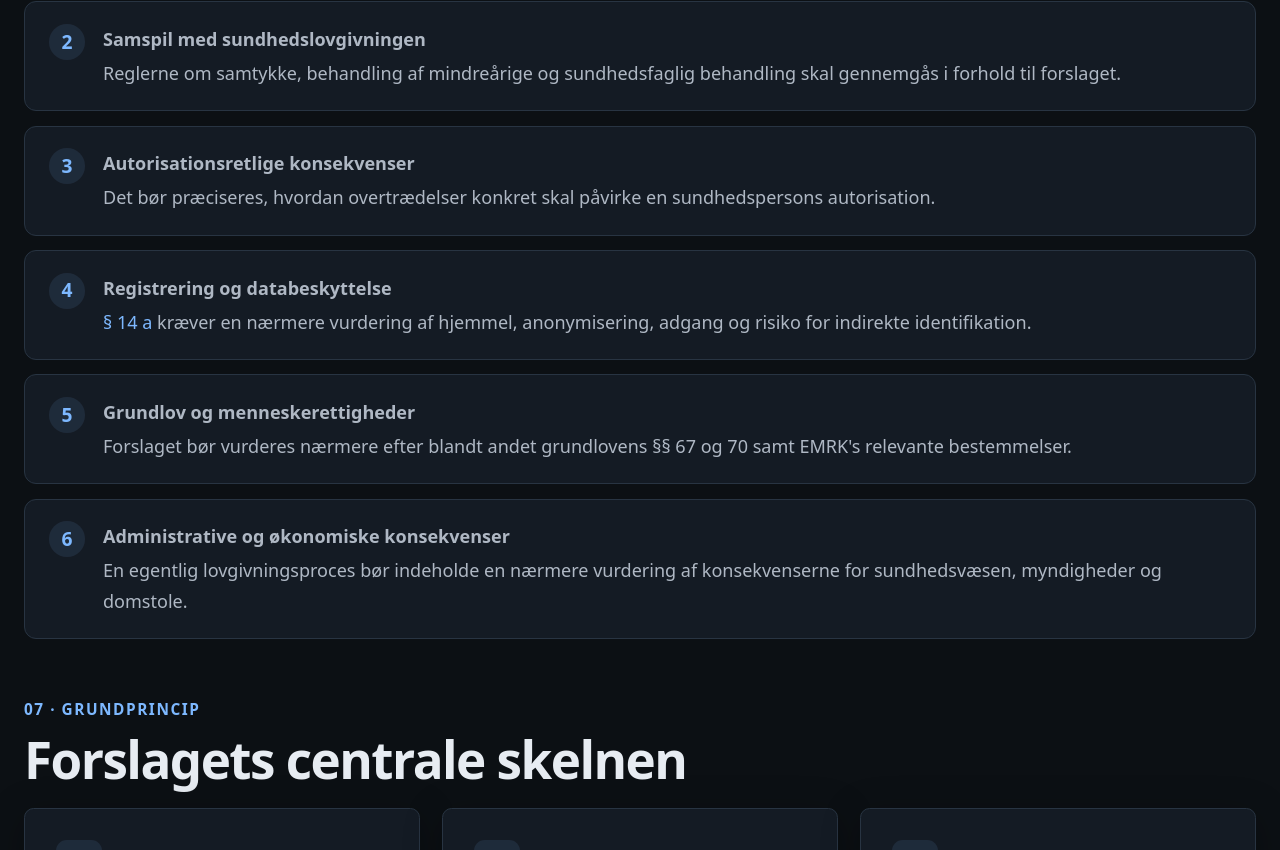
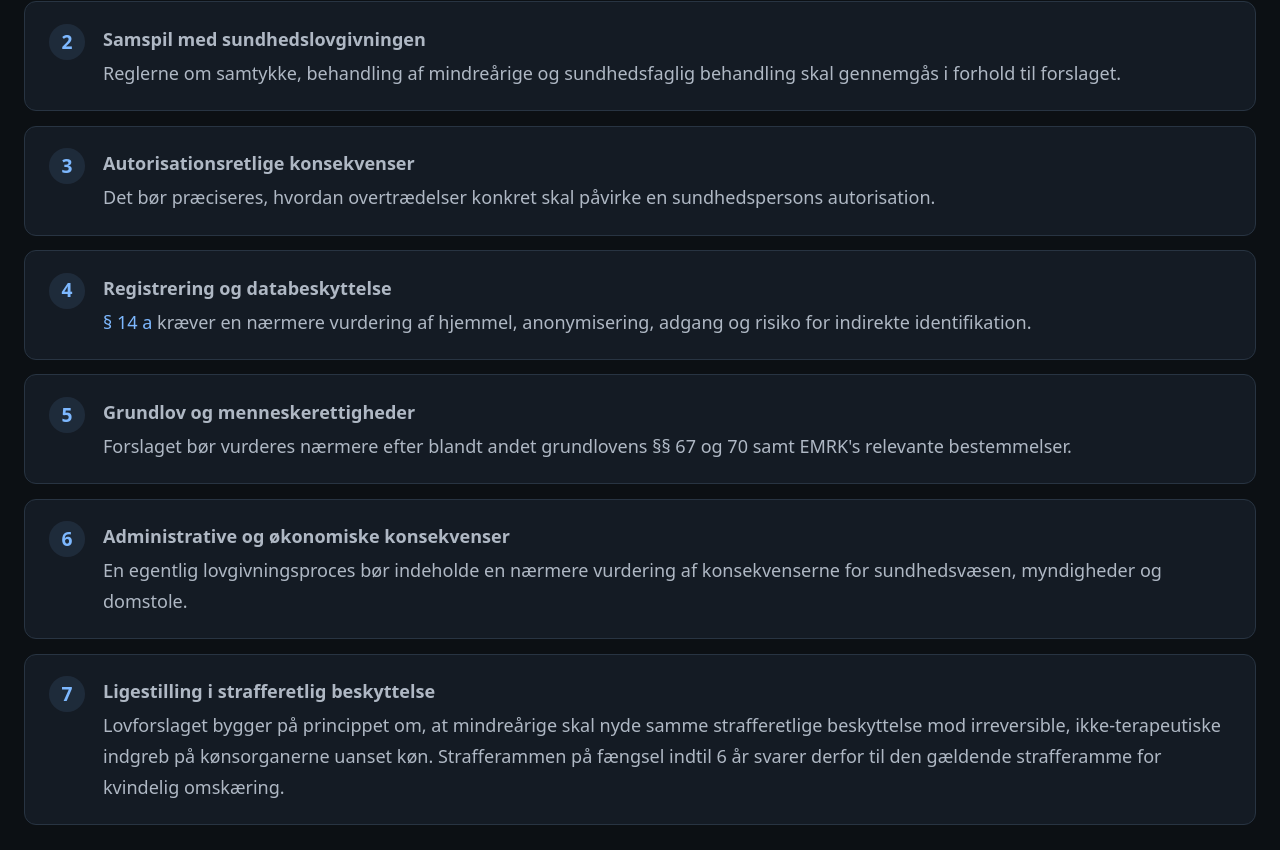
Before and after one commit to MrBang21/beskyt-barnet, a plain HTML site: page index.html in a window 1280 px wide. Shown: the part 11150-12000 px from the top of the page. Drawn offline with Linux system fonts and the light colour scheme.

Commit message:
Update index.html

```diff
--- a/index.html
+++ b/index.html
@@ -1525,6 +1525,14 @@ footer {
 					</span>
 				</li>
 
+				<li>
+					<span class="icon">7</span>
+					<span>
+						<strong>Ligestilling i strafferetlig beskyttelse</strong>
+						Lovforslaget bygger på princippet om, at mindreårige skal nyde samme strafferetlige beskyttelse mod irreversible, ikke-terapeutiske indgreb på kønsorganerne uanset køn. Strafferammen på fængsel indtil 6 år svarer derfor til den gældende strafferamme for kvindelig omskæring.
+					</span>
+				</li>
+
 			</ul>
 
 		</div>
```
